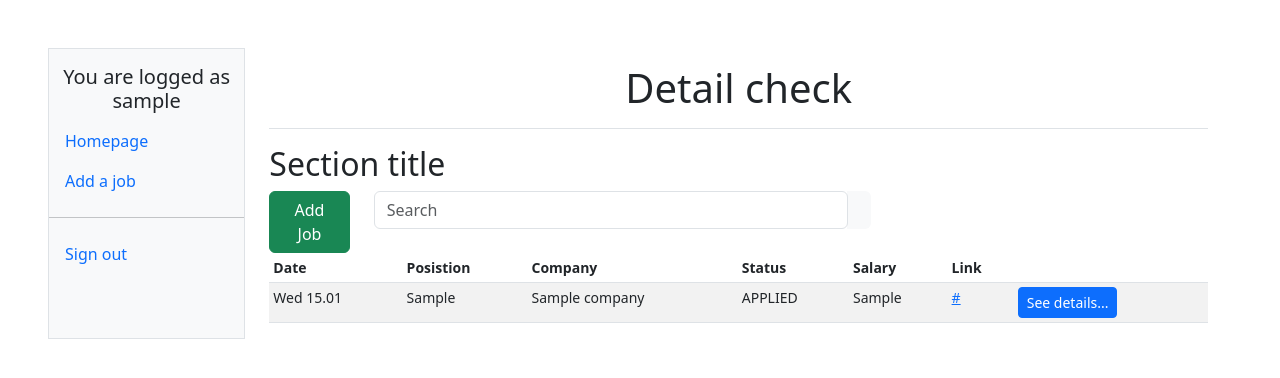
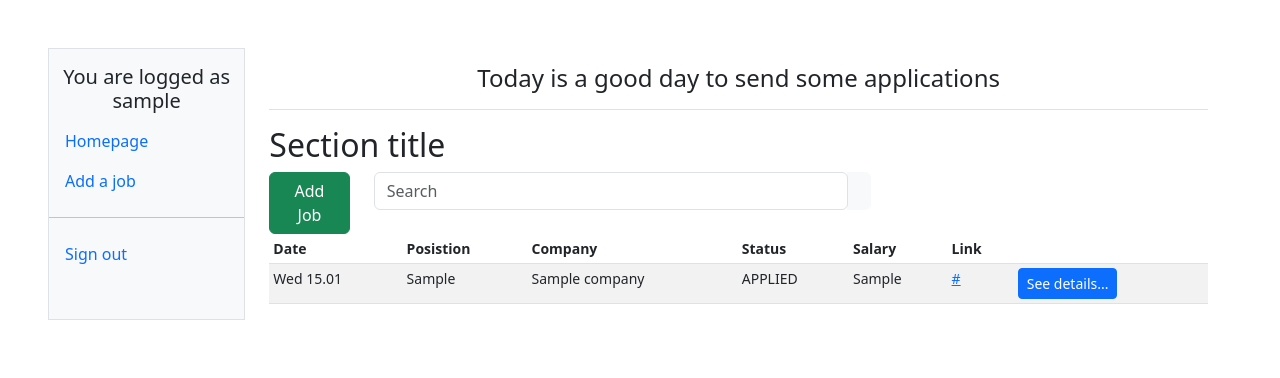
Before and after one commit to sieczkah/Jobseeker, a Django app: page / in a window 1280 px wide. Shown: the top 378 px of the page. Run offline with Django 4.2, Linux system fonts and the light colour scheme; a user stored in the database is signed in; tables that the repository leaves empty hold one stand-in row (values such as "Sample post"); parts of the project's set-up code (start-up, migrations or seed data) failed here and were passed over; some libraries are stand-ins or nearby versions.

Commit message:
index changes

```diff
--- a/app/base/templates/base/index.html
+++ b/app/base/templates/base/index.html
@@ -53,7 +53,7 @@
       <div
         class="d-flex flex-row flex-wrap align-items-center justify-content-center pt-3 pb-2 mb-3 border-bottom overflow-y-auto overflow-x-hidden"
         style="max-height: 70vh;">
-        <h1>Detail check</h1>
+        <h4>Today is a good day to send some applications</h4>
         <div id="htmx-wrapper" class="col-12">
 
         </div>
```
Also changed, not shown: .github/workflows/aws.yml (deleted).
